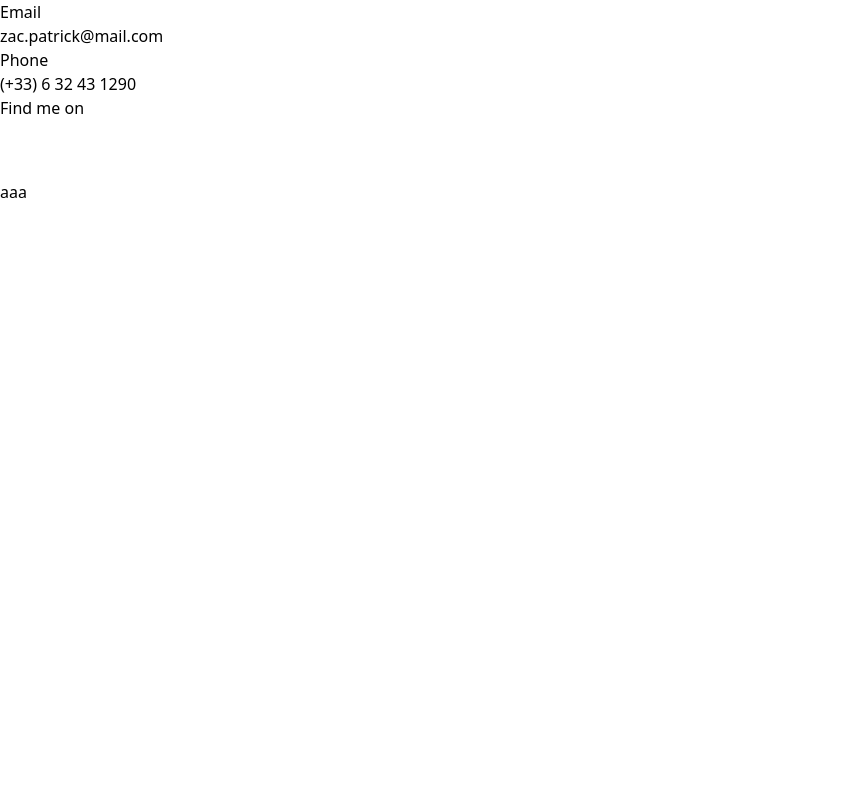
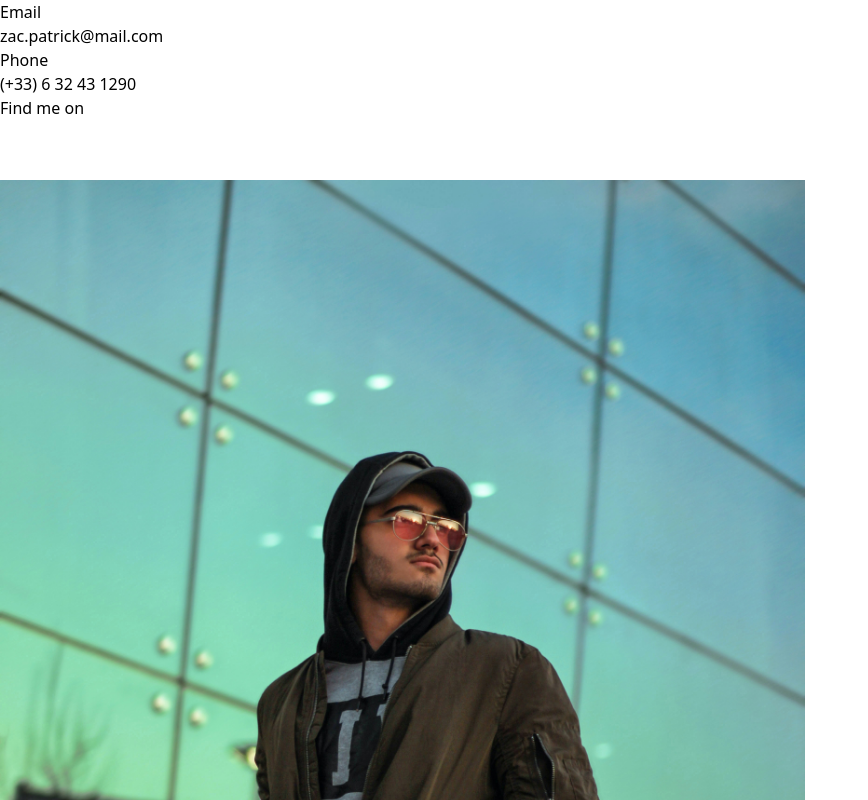
Before and after one commit to yuta-takeda/bigdevsoon-business-card, a React (Create React App) app: page / in a window 1280 px wide. Shown: the top 800 px of the page, without its empty margins (0-868 px from the left). Built offline with nearby package versions, Linux system fonts and the light colour scheme.

Commit message:
set user image

```diff
--- a/src/App.tsx
+++ b/src/App.tsx
@@ -48,7 +48,16 @@ function App() {
               </div>
             </div>
           </div>
-
+          <div className="relative w-[250px]">
+            <div className="absolute w-[300px] h-[500px] left-[-70px] top-[40px]">
+              <img
+                src={userPhoto}
+                width={805}
+                height={1006}
+                className="object-cover w-[300px] h-[500px]"
+              />
+            </div>
+          </div>
           <div className="flex flex-col grow-[3]">aaa</div>
         </div>
       </div>
```
